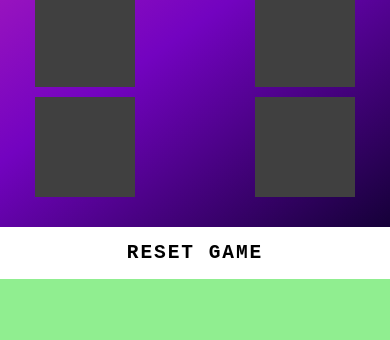
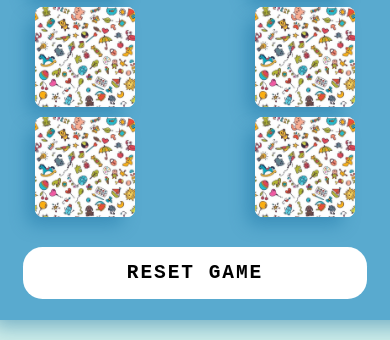
Before and after one commit to figuerarj/potencia_tech_ifood-desenvolvimento_de_jogos, a plain HTML site: page desafios-conclusao/jogo da memoria - em apenas js/index.html in a window 390 px wide. Shown: the part 767-1107 px from the top of the page. Before the commit the page ends 1046 px from the top, so only its background shows below. Drawn offline with Linux system fonts and the light colour scheme.

Commit message:
new back card

```diff
--- a/desafios-conclusao/jogo da memoria - em apenas js/src/styles/main.css
+++ b/desafios-conclusao/jogo da memoria - em apenas js/src/styles/main.css
@@ -3,7 +3,7 @@ body {
     justify-content: center;
     align-items: center;
     min-height: 100vh;
-    background: #fc1e8a;
+    background: #caebe8;
     user-select: none;
 
 }
@@ -15,8 +15,13 @@ body {
     justify-content: center;
     align-items: center;
     gap: 30px;
-    background: linear-gradient(325deg, #03001e 0%, #7303c0 30%, #ec38bc 70%, #fdeff9 100%);
+    background-color: #59aacf;
+    /* background: linear-gradient(325deg, #03001e 0%, #7303c0 30%, #ec38bc 70%, #fdeff9 100%); */
     padding: 40px 60px;
+    border-radius: 1em;
+    box-shadow: 10px 10px 18px -3px rgba(139, 174, 250, 0.90);
+    -webkit-box-shadow: 10px 10px 18px -3px rgba(5, 97, 151, 0.4);
+    -moz-box-shadow: 10px 10px 18px -3px rgba(7, 128, 158, 0.9);
 
 }
 
@@ -25,6 +30,8 @@ h2 {
     color: #fff;
     text-transform: uppercase;
     letter-spacing: 0.1em;
+    text-decoration: underline;
+    text-shadow:1px 1px 10px #035b85;
 }
 
 .reset {
@@ -38,12 +45,13 @@ h2 {
     letter-spacing: 0.1em;
     cursor: pointer;
     font-weight: 600;
+    border-radius: 1em;
 
 }
 
 .reset:active {
-    color: #ec38bc;
-    background-color: #500a2d;
+    color: #5eafe6;
+    background-color: #033064;
 }
 
 .game {
@@ -69,16 +77,23 @@ h2 {
     font-size: 3em;
     transform: rotateY(180deg);
     transition: 0.25s;
+    border-radius: 0.2em;
+    box-shadow: 10px 10px 18px -3px rgba(139, 174, 250, 0.90);
+    -webkit-box-shadow: 10px 10px 18px -3px rgba(5, 97, 151, 0.4);
+    -moz-box-shadow: 10px 10px 18px -3px rgba(7, 128, 158, 0.9);
+
 }
 
 .item::after {
     content: "";
     position: absolute;
     inset: 0;
-    background: #404040;
+    background-image: url("../images/OIP.jpeg");
+    background-size: contain;
     transition: 0.25;
     transform: rotateY(0deg);
     backface-visibility: hidden;
+    border-radius: 0.2em;
 }
 
 .item.boxOpen {
@@ -90,10 +105,7 @@ h2 {
 }
 
 @media screen and (max-width: 576px) {
-    body {
-        background-color: lightgreen;
 
-    }
 
     .game {
         display: grid;
@@ -102,12 +114,18 @@ h2 {
         height: auto;
     }
 
-    .container{
+    .container {
         padding: 0;
+        margin: 5%;
     }
 
-    h2{
-        color:#000;
+    h2 {
+
         padding-top: 20px;
     }
+
+    .reset {
+        width: 80%;
+        margin-bottom: 5%;
+    }
 }
```
Also changed, not shown: desafios-conclusao/jogo da memoria - em apenas js/src/images/OIP.jpeg (added).
